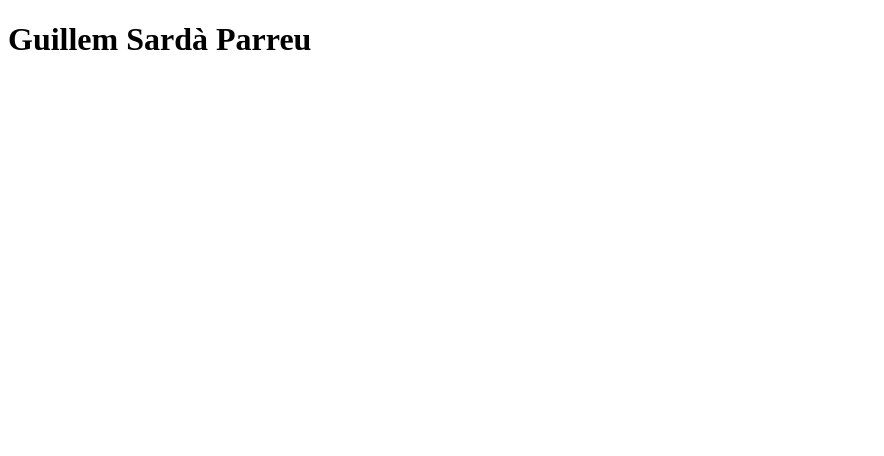
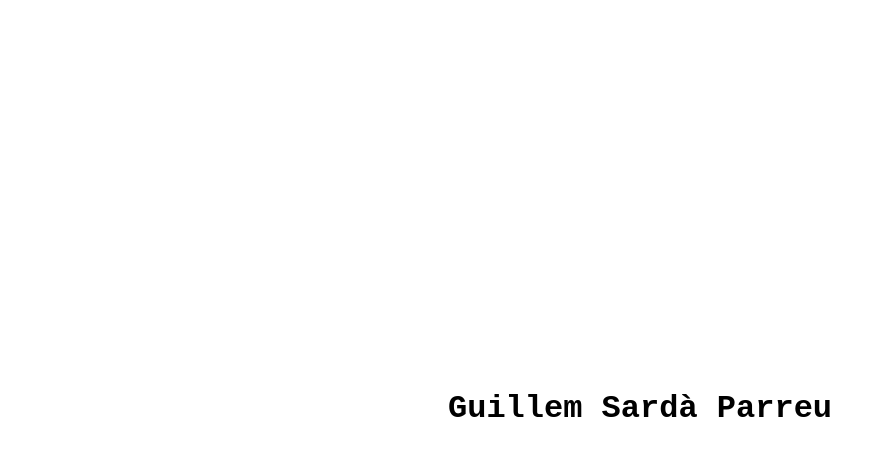
Before and after one commit to guillemsarda/portfolio, a SvelteKit app: page / in a window 1280 px wide. Shown: the top 456 px of the page, without its empty margins (0-884 px from the left). Built offline with nearby package versions, Linux system fonts and the light colour scheme.

Commit message:
feat: change title

```diff
--- a/src/app.html
+++ b/src/app.html
@@ -1,6 +1,7 @@
 <!DOCTYPE html>
 <html lang="en">
 	<head>
+		<title>Guillem Sradà Parreu's portfolio</title>
 		<meta charset="utf-8" />
 		<link rel="icon" href="%sveltekit.assets%/favicon.png" />
 		<meta name="viewport" content="width=device-width" />
--- a/src/routes/+page.svelte
+++ b/src/routes/+page.svelte
@@ -1 +1,30 @@
-<h1>Guillem Sardà Parreu</h1>
+<script></script>
+
+<div class="main">
+  <h1>Guillem Sardà Parreu</h1>
+  <div class="clock">
+    <div class="wrap">
+      <span class="hour"></span>
+      <span class="minute"></span>
+      <span class="second"></span>
+      <span class="dot"></span>
+    </div>
+  </div>
+</div>
+
+<style>
+  .main {
+    display: flex;
+    flex-direction: column;
+    justify-content: center;
+    align-items: center;
+    height: 100vh;
+  }
+  h1 {
+    font-family: 'Courier New', Courier, monospace;
+    transition: 1.5s ease;
+  }
+  h1:hover {
+    color: #ff3e00;
+  }
+</style>
```
